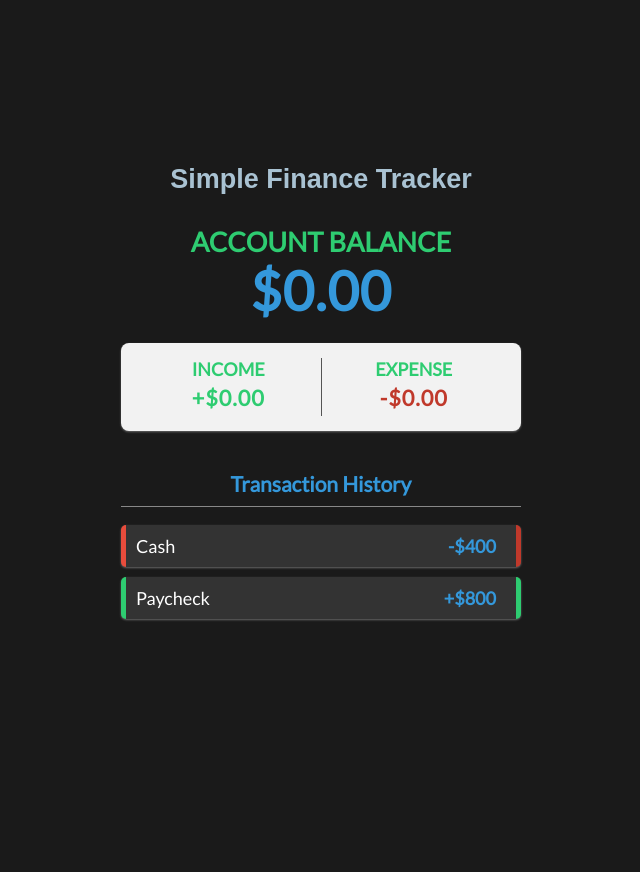
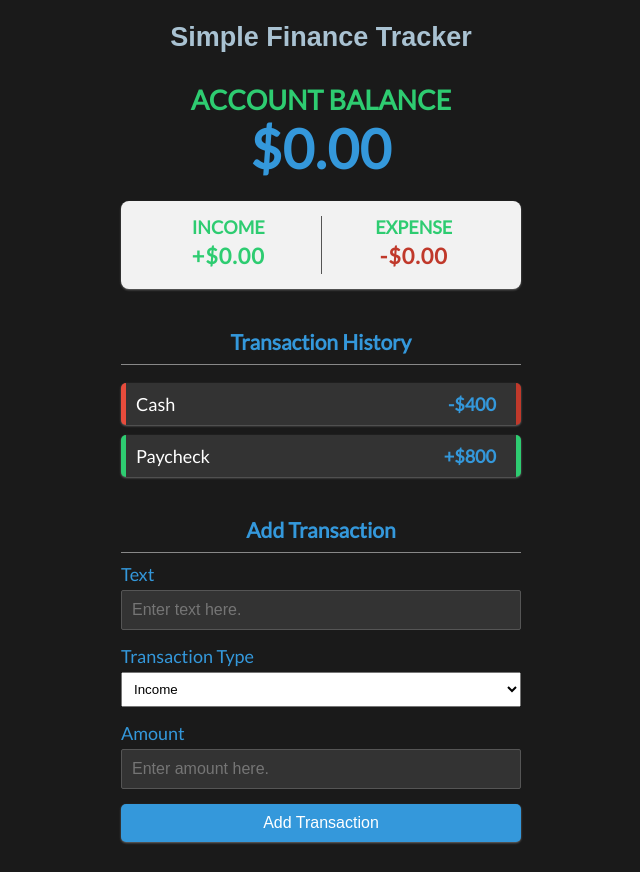
Before and after one commit to PendingUsername/SimpleFinance, a Vue app: page / in a window 1280 px wide. Shown: the whole page, without its empty margins (319-959 px from the left). Before the commit the page ends 800 px from the top, so only its background shows below. Built offline with nearby package versions, Linux system fonts and the light colour scheme.

Commit message:
Added add transaction.

```diff
--- a/src/App.vue
+++ b/src/App.vue
@@ -4,6 +4,7 @@
         <Balance />
         <Expenses />
         <Transactions />
+        <add/>
     </div>
 </template>
 
@@ -12,6 +13,7 @@ import Header from './components/Header.vue';
 import Balance from './components/Balance.vue'
 import Expenses from './components/Expenses.vue';
 import Transactions from './components/Transactions.vue';
+import Add from './components/Add.vue';
 
 export default {
     components: {
@@ -19,6 +21,7 @@ export default {
         Balance,
         Expenses,
         Transactions,
+        Add,
     },
 
 };
--- a/src/components/Add.vue
+++ b/src/components/Add.vue
@@ -0,0 +1,105 @@
+<template>
+    <div>
+        <h3 class="section-heading">Add Transaction</h3>
+        <form id="transaction-form" @submit.prevent="addTransaction" class="form">
+            <div class="form-control">
+                <label for="text" class="label">Text</label>
+                <input v-model="text" type="text" id="text" placeholder="Enter text here." required class="input">
+            </div>
+            <div class="form-control">
+                <label for="transaction-type" class="label">Transaction Type</label>
+                <select v-model="transactionType" id="transaction-type" class="select">
+                    <option value="income">Income</option>
+                    <option value="expense">Expense</option>
+                </select>
+            </div>
+            <div class="form-control">
+                <label for="amount" class="label">Amount</label>
+                <input v-model="amount" type="text" id="amount" placeholder="Enter amount here." required class="input">
+            </div>
+            <button type="submit" class="btn btn-primary">Add Transaction</button>
+        </form>
+    </div>
+</template>
+
+<script>
+export default {
+    data() {
+        return {
+            text: "",
+            transactionType: "income",
+            amount: ""
+        };
+    },
+    methods: {
+        addTransaction() {
+            // Validate input
+            if (!this.text.trim() || !this.amount.trim()) {
+                alert("Please enter both text and amount.");
+                return;
+            }
+
+            // Convert amount to number
+            const numericAmount = parseFloat(this.amount);
+
+            // Validate numericAmount
+            if (isNaN(numericAmount)) {
+                alert("Please enter a valid numeric amount.");
+                return;
+            }
+
+            // Adjust amount based on transaction type
+            const adjustedAmount = this.transactionType === "expense" ? -numericAmount : numericAmount;
+
+            // Emit an event or call a method to add the transaction with this.text and adjustedAmount
+            // Example: this.$emit("add-transaction", { text: this.text, amount: adjustedAmount });
+
+            // Clear the input fields after adding the transaction
+            this.text = "";
+            this.transactionType = "income";
+            this.amount = "";
+        }
+    }
+};
+</script>
+
+<style>
+.section-heading {
+    color: #3498db;
+    text-align: center;
+}
+
+.form {
+    max-width: 400px;
+    margin: 0 auto;
+}
+
+.form-control {
+    margin-bottom: 15px;
+}
+
+.label {
+    display: block;
+    margin-bottom: 5px;
+    color: #3498db;
+}
+
+.input, .select {
+    width: 100%;
+    padding: 8px;
+    box-sizing: border-box;
+}
+
+.btn-primary {
+    background-color: #3498db;
+    color: white;
+    border: none;
+    padding: 10px;
+    border-radius: 5px;
+    cursor: pointer;
+}
+
+.btn-primary:hover {
+    background-color: #2980b9;
+}
+</style>
```
